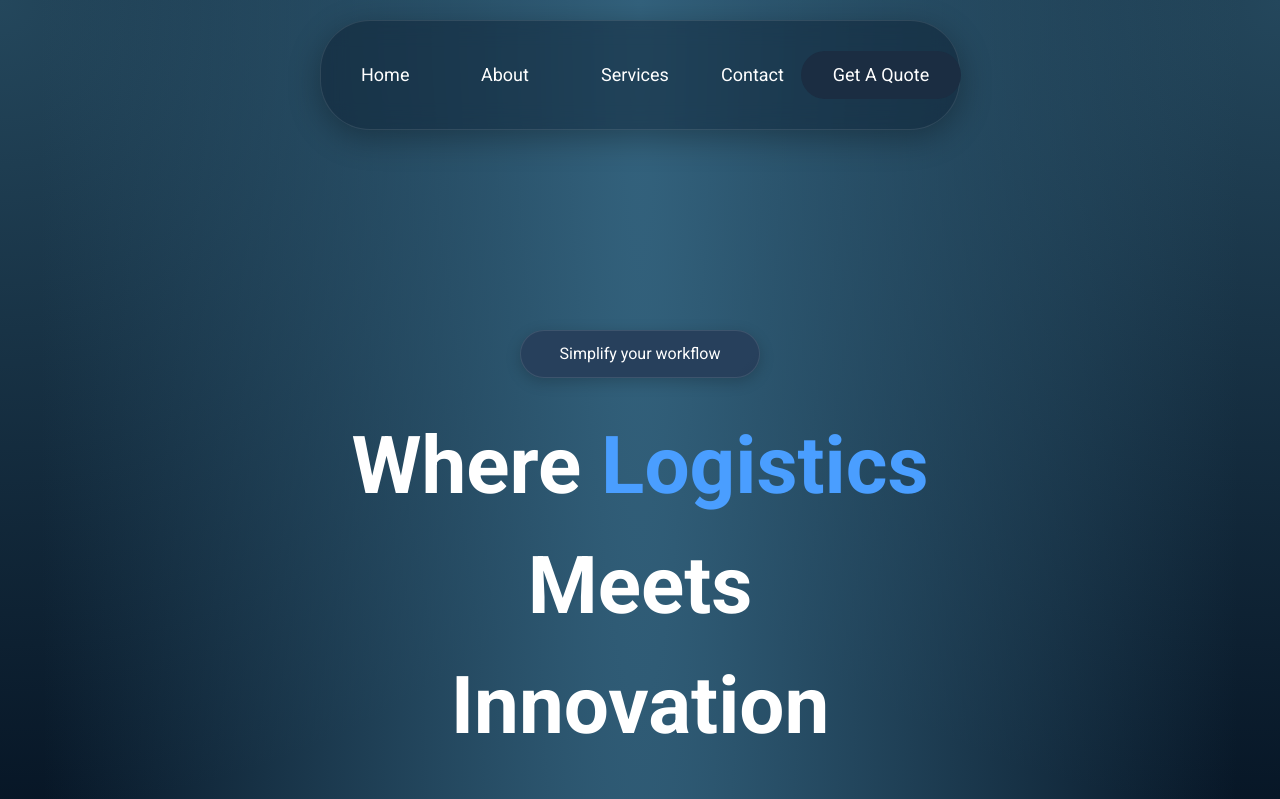
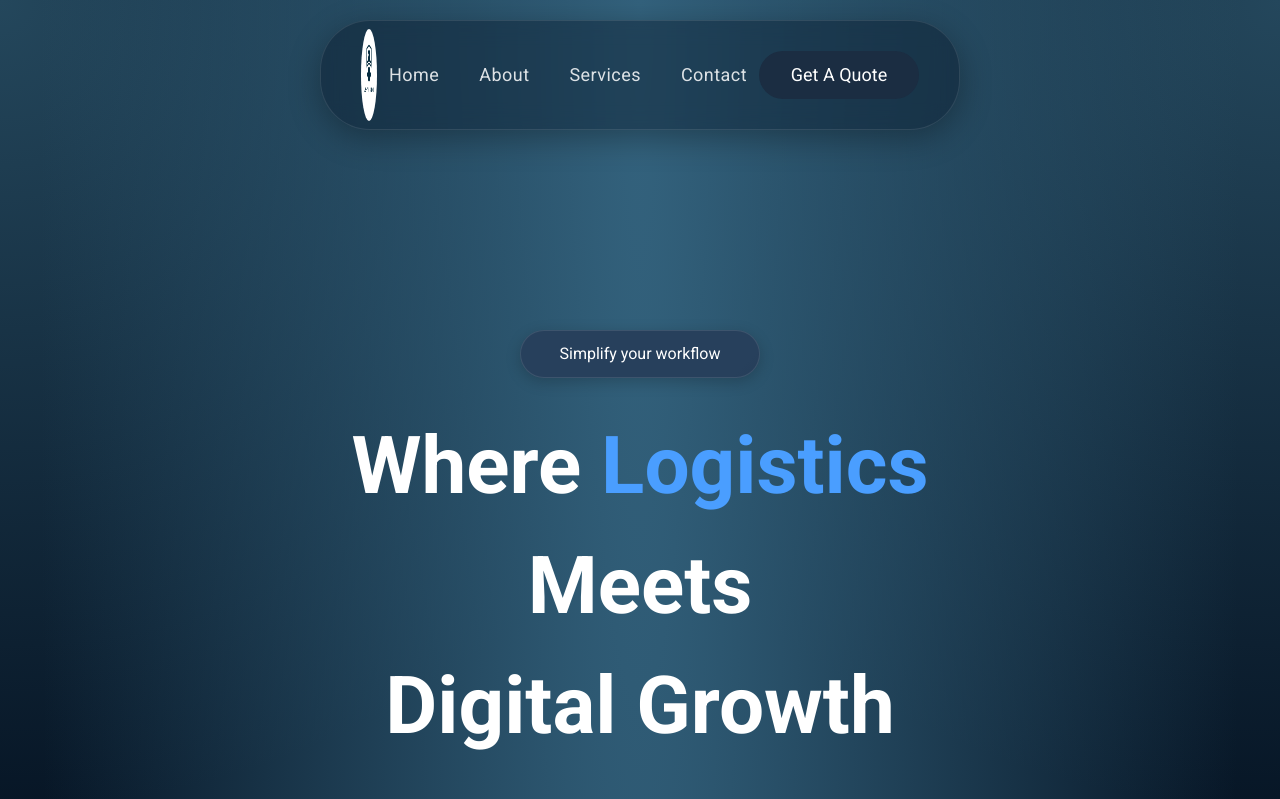
Before and after one commit to lupheron/ashton-bridge.com, a Next.js app: page / in a window 1280 px wide. Shown: the top 799 px of the page. Built offline with nearby package versions, Linux system fonts and the light colour scheme.

Commit message:
header navigation, dirv ids, text change v1 for targetting

```diff
--- a/src/app/page.tsx
+++ b/src/app/page.tsx
@@ -1,9 +1,12 @@
 import MainContainer from "../components/Container/MainContainer";
+import { QuoteModalProvider } from "../context/QuoteModalContext";
 
 export default function Home() {
   return (
     <div className="bg-primary">
-      <MainContainer />
+      <QuoteModalProvider>
+        <MainContainer />
+      </QuoteModalProvider>
     </div>
   );
 }
--- a/src/components/AboutUs/AboutUs.tsx
+++ b/src/components/AboutUs/AboutUs.tsx
@@ -17,12 +17,12 @@ const aboutUsData = [
 
 const AboutUs = () => {
     return (
-        <div className='w-[80%] mx-auto px-20 py-10 mt-48 flex items-start gap-40 bg-tertiary rounded-[35px] shadow-[0_0_40px_rgba(74,158,255,0.15)]'>
+        <div id="about" className='w-[80%] mx-auto px-20 py-10 mt-48 flex items-start gap-40 bg-tertiary rounded-[35px] shadow-[0_0_40px_rgba(74,158,255,0.15)] scroll-mt-28'>
             <div className='flex flex-col items-start justify-center gap-5'>
                 <button className='text-text border borer-text tracking-[3px] bg-secondary/50 rounded-[35px] py-1 px-3 text-sm'>WHO WE ARE</button>
                 <h1 className='text-white text-[40px] font-bold'>Built on quality. Focused on results.</h1>
                 <p className='text-gray-500 text-xl mt-5 leading-[40px]'>Ashton-Bridge was built with one standard in mind — excellence. We believe logistics companies deserve more than generic tools and slow processes. Every service we deliver is crafted with precision, backed by industry knowledge, and held to a high bar of quality.</p>
-                <p className='text-gray-500 text-xl mt-15 leading-[40px]'>We currently offer two focused services: a professional HR recruiting solution that connects companies with the right people fast, and a powerful company dashboard system that centralises your logistics operations — from incoming leads and quotes to offers and client management — all in one place.</p>
+                <p className='text-gray-500 text-xl mt-15 leading-[40px]'>We currently offer two focused services: a results-driven SMM targeting service that helps logistics brands attract clients, drivers, and partners through targeted digital campaigns across Facebook, Instagram, LinkedIn, and more — and a professional HR recruiting solution that connects companies with the right people fast.</p>
             </div>
 
             <div className='flex flex-col items-center justify-between'>
--- a/src/components/Contact/Contact.tsx
+++ b/src/components/Contact/Contact.tsx
@@ -5,8 +5,8 @@ import EmailIcon from '@mui/icons-material/Email';
 
 const Contact = () => {
     return (
-        <div className='px-50 mt-40'>
-            <div id='contact' className='text-white bg-secondary rounded-[35px] py-20 px-20 liquid-button border-none'>
+        <div id="contact" className='px-50 mt-40 scroll-mt-28'>
+            <div className='text-white bg-secondary rounded-[35px] py-20 px-20 liquid-button border-none'>
                 <h1 className='text-6xl font-bold text-center'>Contact us</h1>
 
                 <div className='flex items-center justify-between mt-20'>
--- a/src/components/Header/Header.tsx
+++ b/src/components/Header/Header.tsx
@@ -2,37 +2,63 @@
 import React from 'react'
 import Image from 'next/image'
 import DefaultButton from '../Button/DefaultButton'
-import ModalDefault from '../Modal/ModalDefault'
+import { useQuoteModal } from '../../context/QuoteModalContext'
+
+const sectionIds = {
+    home: 'home',
+    about: 'about',
+    services: 'services',
+    contact: 'contact',
+} as const
+
+const scrollToSection = (id: (typeof sectionIds)[keyof typeof sectionIds]) => {
+    document.getElementById(id)?.scrollIntoView({ behavior: 'smooth', block: 'start' })
+}
+
+const navLinkClass =
+    'relative cursor-pointer border-0 bg-transparent py-2 px-3 text-left text-lg font-medium tracking-wide ' +
+    'text-white/85 transition-[color,transform,filter] duration-300 ease-out ' +
+    'hover:text-text hover:drop-shadow-[0_0_14px_rgba(74,158,255,0.45)] ' +
+    'active:scale-[0.98] motion-reduce:transition-none motion-reduce:hover:transform-none ' +
+    'focus-visible:rounded-md focus-visible:outline-none focus-visible:ring-2 focus-visible:ring-text/60 focus-visible:ring-offset-2 focus-visible:ring-offset-[rgba(7,22,38,0.85)] ' +
+    'after:pointer-events-none after:absolute after:bottom-1 after:left-1/2 after:h-px after:w-0 after:-translate-x-1/2 ' +
+    'after:rounded-full after:bg-text after:opacity-0 after:shadow-[0_0_10px_rgba(74,158,255,0.75)] ' +
+    'after:transition-[width,opacity] after:duration-300 after:ease-[cubic-bezier(0.22,1,0.36,1)] ' +
+    'hover:after:w-[calc(100%-0.5rem)] hover:after:opacity-100'
 
 const Header = () => {
-
-    const [open, setOpen] = React.useState(false);
-    const handleOpen = () => setOpen(true);
-    const handleClose = () => setOpen(false);
+    const { openQuote } = useQuoteModal()
 
     return (
-        <div id='home' className='w-[80%] mx-auto px-10 font-roboto floating-header'>
+        <div className='w-[80%] mx-auto px-10 font-roboto floating-header'>
             <div className='flex justify-between items-center py-2'>
                 <div>
                     <Image src="/ashton-logo.jpg" alt="Logo" width={100} height={100} className='rounded-[50%] w-25 h-23' />
                 </div>
-                <div>
-                    <ul className='flex justify-between items-center gap-10'>
-                        <li className='w-20 text-lg cursor-pointer hover:text-xl transition-all duration-100 text-white'>Home</li>
-                        <li className='w-20 text-lg cursor-pointer hover:text-xl transition-all duration-100 text-white'>About</li>
-                        <li className='w-20 text-lg cursor-pointer hover:text-xl transition-all duration-100 text-white'>Services</li>
-                        <li className='w-20 text-lg cursor-pointer hover:text-xl transition-all duration-100 text-white'>Contact</li>
+                <nav aria-label="Main">
+                    <ul className='flex items-center gap-2 md:gap-4'>
+                        <li>
+                            <button type="button" className={navLinkClass} onClick={() => scrollToSection(sectionIds.home)}>Home</button>
+                        </li>
+                        <li>
+                            <button type="button" className={navLinkClass} onClick={() => scrollToSection(sectionIds.about)}>About</button>
+                        </li>
+                        <li>
+                            <button type="button" className={navLinkClass} onClick={() => scrollToSection(sectionIds.services)}>Services</button>
+                        </li>
+                        <li>
+                            <button type="button" className={navLinkClass} onClick={() => scrollToSection(sectionIds.contact)}>Contact</button>
+                        </li>
                     </ul>
-                </div>
+                </nav>
 
                 <div className='w-60 flex justify-between items-center gap-2'>
                     <DefaultButton
                         text="Get A Quote"
                         customClasses='w-40 h-12 text-lg text-white border-o rounded-[35px] hover:w-41 hover:h-13 transition-all duration-100'
-                        onClick={handleOpen} />
+                        onClick={openQuote} />
                 </div>
             </div>
-            <ModalDefault open={open} handleClose={handleClose} />
         </div>
     )
 }
--- a/src/components/HomePage/Home.tsx
+++ b/src/components/HomePage/Home.tsx
@@ -1,16 +1,24 @@
+'use client'
 import React from 'react'
 import DefaultButton from '../Button/DefaultButton'
+import { useQuoteModal } from '../../context/QuoteModalContext'
 
 const Home = () => {
+    const { openQuote } = useQuoteModal()
+
+    const scrollToServices = () => {
+        document.getElementById('services')?.scrollIntoView({ behavior: 'smooth', block: 'start' })
+    }
+
     return (
-        <div className='px-70 flex flex-col items-center justify-center gap-7 text-center'>
+        <div id="home" className='px-70 flex flex-col items-center justify-center gap-7 text-center scroll-mt-28'>
             <DefaultButton text="Simplify your workflow" customClasses='w-60 h-12 rounded-[35px] liquid-button' />
-            <h1 className='text-[80px] font-bold text-white'>Where <span className='text-text'>Logistics</span> Meets <br /> Innovation</h1>
+            <h1 className='text-[80px] font-bold text-white'>Where <span className='text-text'>Logistics</span>  Meets <br /> Digital Growth </h1>
 
             <p className='w-200 text-[20px] text-gray-500'>Ashton-Bridge connects truck drivers, freight companies, and IT solutions under one unified platform — built for the modern marketplace.</p>
             <div className='flex items-center justify-center gap-5'>
-                <DefaultButton text="Get Started" customClasses='w-40 bg-text text-white rounded-[35px]' />
-                <DefaultButton text="Explore Services" customClasses='w-40 bg-transparent text-text border border-text rounded-[35px]' />
+                <DefaultButton text="Get Started" customClasses='w-40 bg-text text-white rounded-[35px]' onClick={openQuote} />
+                <DefaultButton text="Explore Services" customClasses='w-40 bg-transparent text-text border border-text rounded-[35px]' onClick={scrollToServices} />
             </div>
             <div className='hidden w-300 h-120 rounded-[35px] flex items-center justify-center bg-gradient-to-r from-secondary/40 to-primary liquid-button mt-20'>
                 <h1 className='text-2xl font-bold text-white'>COMING SOON</h1>
--- a/src/components/Offer/Offer.tsx
+++ b/src/components/Offer/Offer.tsx
@@ -1,11 +1,20 @@
 import React from 'react'
 
+type OfferCard = {
+    title: string
+    description: string
+    className: string
+    backgroundImage?: string
+    isComingSoon?: boolean
+    comingSoonOnHover?: boolean
+}
+
 const Offer = () => {
-    const cards = [
+    const cards: OfferCard[] = [
         {
             backgroundImage: "/images/grid-container/driver.jpg",
-            title: "Driver Placement",
-            description: "Truck drivers can register on our platform and instantly connect with vetted companies actively looking to hire. Fast, simple, and reliable matching.",
+            title: "SMM & Targeted Advertising",
+            description: "Grow your company's online presence with data-driven social media campaigns. We handle audience targeting, ad creation, and performance tracking across Facebook, Instagram, LinkedIn, and more.",
             className: "col-span-3 h-[400px]",
         },
         {
@@ -13,29 +22,32 @@ const Offer = () => {
             title: "Company Staffing",
             description: "Freight and logistics companies can post openings and browse a qualified pool of drivers. Fill your fleet faster with Ashton-Bridge's smart matching system",
             className: "col-span-1 row-span-2 h-full",
+            comingSoonOnHover: true,
         },
         {
             backgroundImage: "/images/grid-container/direct-match.png",
             title: "Direct Match & Hire",
             description: "No middlemen. Companies reach out directly to drivers and vice versa. Our smart matching surfaces the best fits based on location, route type, and requirements.",
             className: "col-span-1 h-[400px]",
+            comingSoonOnHover: true,
         },
         {
             backgroundImage: "/images/grid-container/verified-driver.jpg",
             title: "Verified Driver Profiles",
             description: "Every driver on Ashton-Bridge goes through a profile verification process. Companies can browse CDL classes, experience history, and availability — all in one place.",
             className: "col-span-2 h-[400px]",
+            comingSoonOnHover: true,
         },
         {
             title: "More coming soon",
             description: "We are constantly working on new features to help your business grow.",
-            className: "col-span-4 h-[120px] bg-gradient-to-r from-secondary/40 to-primary liquid-button",
+            className: "col-span-4 h-[120px] bg-gradient-to-r from-secondary/40 to-primary liquid-button border-none",
             isComingSoon: true
         }
     ]
 
     return (
-        <div id='about' className='px-50'>
+        <div id="services" className='px-50 scroll-mt-28'>
             <div className='flex justify-between items-end mb-15'>
                 <div className='flex flex-col'>
                     <h4 className='text-text font-bold tracking-wider uppercase text-sm mb-2'>WHAT WE OFFER</h4>
@@ -48,7 +60,7 @@ const Offer = () => {
                 {cards.map((card, index) => (
                     <div
                         key={index}
-                        className={`${card.className} rounded-[40px] p-10 flex flex-col justify-end relative overflow-hidden group hover:border-text/50 transition-all duration-500`}
+                        className={`${card.className} rounded-[40px] p-10 flex flex-col justify-end relative overflow-hidden group cursor-pointer transition-all duration-500`}
                         style={card.backgroundImage ? {
                             backgroundImage: `url(${card.backgroundImage})`,
                             backgroundSize: 'cover',
@@ -56,13 +68,22 @@ const Offer = () => {
                         } : {}}
                     >
                         {card.backgroundImage && (
-                            <div className='absolute inset-0 bg-black/55 rounded-[40px]'></div>
+                            <div className={`absolute inset-0 bg-black/55 rounded-[40px] ${card.comingSoonOnHover ? 'group-hover:opacity-0 transition-opacity duration-300' : ''}`}></div>
                         )}
 
-                        <div className='absolute -top-20 -right-20 w-60 h-60 bg-text/10 blur-[100px] rounded-full group-hover:bg-text/20 transition-all duration-500'></div>
+                        <div className={`absolute -top-20 -right-20 w-60 h-60 bg-text/10 blur-[100px] rounded-full group-hover:bg-text/20 transition-all duration-500 ${card.comingSoonOnHover ? 'group-hover:opacity-0' : ''}`}></div>
+
+                        {card.comingSoonOnHover && (
+                            <div
+                                className='absolute inset-0 z-20 rounded-[40px] opacity-0 group-hover:opacity-100 transition-opacity duration-300 liquid-button flex items-center justify-center pointer-events-none'
+                                style={{ border: 'none', outline: 'none' }}
+                            >
+                                <span className='text-2xl md:text-3xl font-bold text-white tracking-wide'>Coming soon</span>
+                            </div>
+                        )}
 
                         {!card.isComingSoon ? (
-                            <div className='relative z-10'>
+                            <div className={`relative z-10 ${card.comingSoonOnHover ? 'group-hover:opacity-0 transition-opacity duration-300' : ''}`}>
                                 <h3 className='text-2xl font-bold text-white mb-3'>{card.title}</h3>
                                 <p className='text-gray-300 text-sm leading-relaxed max-w-[80%]'>{card.description}</p>
                             </div>
--- /dev/null
+++ b/src/context/QuoteModalContext.tsx
@@ -0,0 +1,37 @@
+'use client'
+
+import React, { createContext, useCallback, useContext, useMemo, useState } from 'react'
+import ModalDefault from '../components/Modal/ModalDefault'
+
+type QuoteModalContextValue = {
+  openQuote: () => void
+  closeQuote: () => void
+}
+
+const QuoteModalContext = createContext<QuoteModalContextValue | null>(null)
+
+export function QuoteModalProvider({ children }: { children: React.ReactNode }) {
+  const [open, setOpen] = useState(false)
+  const openQuote = useCallback(() => setOpen(true), [])
+  const closeQuote = useCallback(() => setOpen(false), [])
+
+  const value = useMemo(
+    () => ({ openQuote, closeQuote }),
+    [openQuote, closeQuote]
+  )
+
+  return (
+    <QuoteModalContext.Provider value={value}>
+      {children}
+      <ModalDefault open={open} handleClose={closeQuote} />
+    </QuoteModalContext.Provider>
+  )
+}
+
+export function useQuoteModal() {
+  const ctx = useContext(QuoteModalContext)
+  if (!ctx) {
+    throw new Error('useQuoteModal must be used within QuoteModalProvider')
+  }
+  return ctx
+}
```
